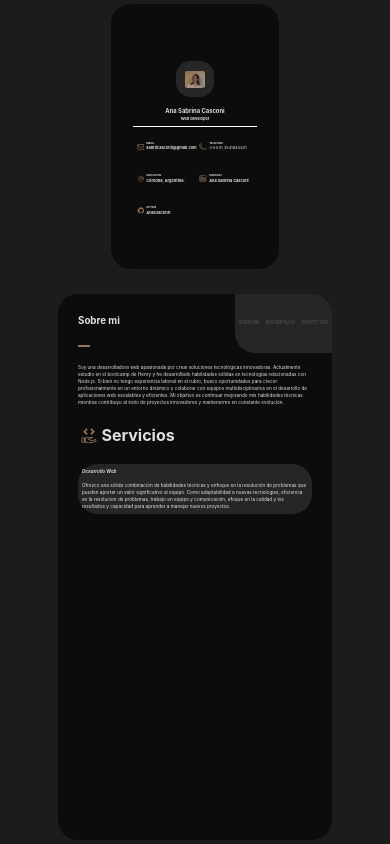
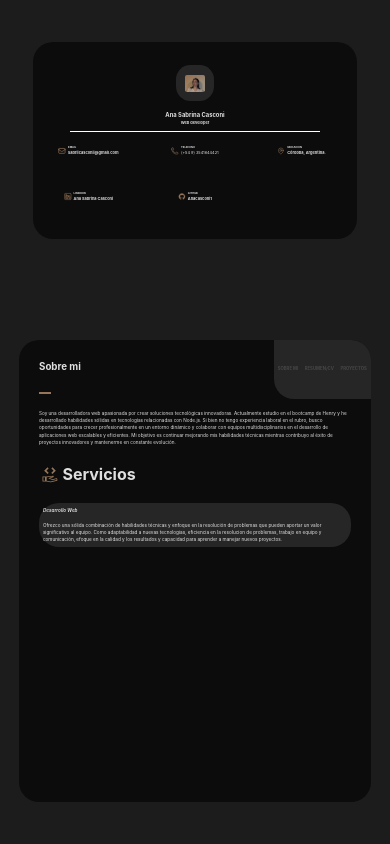
Before and after one commit to Anacasconi1/Portafolio, a React (Vite) app: page / in a window 390 px wide. Built offline with nearby package versions, Linux system fonts and the light colour scheme.

Commit message:
Responsive try

```diff
--- a/src/styles/index.css
+++ b/src/styles/index.css
@@ -42,15 +42,16 @@ body, html {
     flex-direction: column;
     align-items: center;
     justify-content: center;
-    height: 30vh;
-    width: 40vw;
+    height: 22vh;
+    width: 80vw;
   }
   .contact-container{
-    width: 30vw;
+    width: 80vw;
     display: grid;
-    grid-template-columns: repeat(2, 1fr);
+    grid-template-columns: repeat(3, 1fr);
     grid-auto-flow: row;
-    gap: 0.7vw;
+    justify-items: center;
+    gap: 2vw;
     height: 10vh;
   }
   .contact-boxes{
@@ -62,6 +63,7 @@ body, html {
     margin-left: 0;
   }
   .general-container{
-    height: 60vh;
+    height: 50vh;
+    width: 80vw;
   }
 }
```
